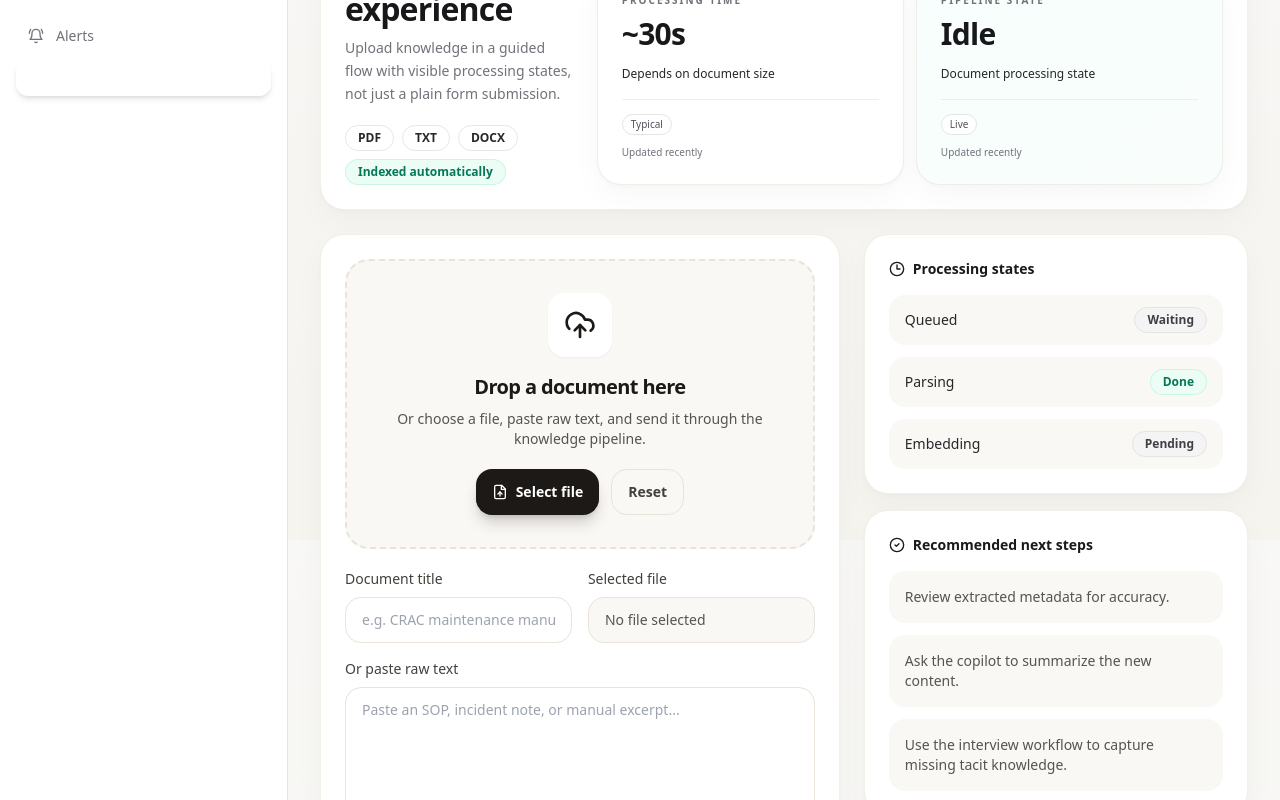
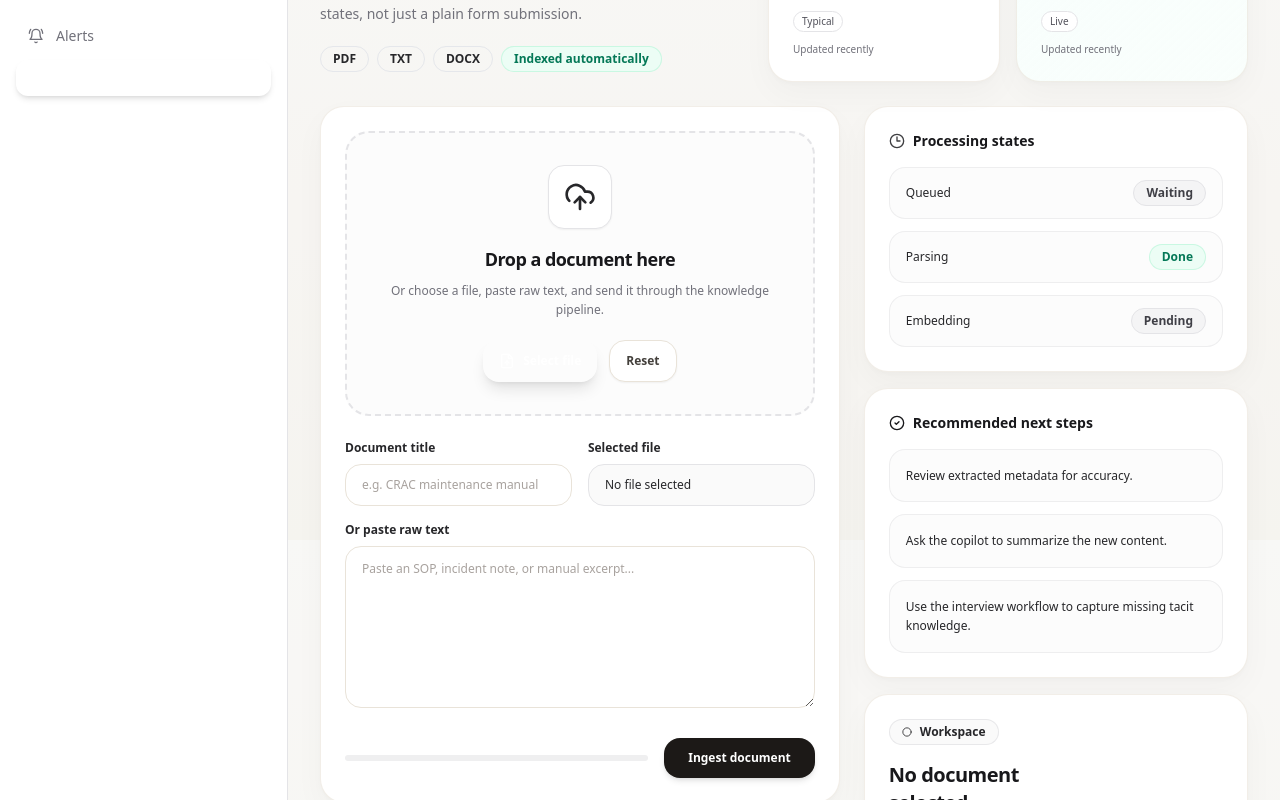
Before and after one commit to Ravindranbit/industrial-knowledge-intelligence, a Next.js app in the folder frontend/: page /ingest in a window 1280 px wide. Shown: the part 260-1060 px from the top of the page. Built offline with nearby package versions, Linux system fonts and the light colour scheme.

Commit message:
Bind ingest page to backend FastAPI pipeline

```diff
--- a/frontend/pages/ingest.js
+++ b/frontend/pages/ingest.js
@@ -59,8 +59,9 @@ export default function Ingest() {
 
   return (
     <div className="space-y-6">
-      <section className="card grid gap-6 xl:grid-cols-[0.8fr_2.2fr] xl:items-end">
-        <div>
+      {/* Top Header & Stats Area - Borderless layout */}
+      <section className="flex flex-col gap-6 xl:flex-row xl:items-start xl:justify-between">
+        <div className="max-w-3xl flex-1">
           <SectionHeader
             eyebrow="Document intake"
             title="Drag-and-drop ingestion experience"
@@ -73,7 +74,7 @@ export default function Ingest() {
             <StatusPill tone="green">Indexed automatically</StatusPill>
           </div>
         </div>
-        <div className="grid gap-3 sm:grid-cols-2">
+        <div className="grid w-full gap-4 sm:grid-cols-2 xl:w-[480px]">
           <StatCard label="Processing time" value="~30s" delta="Typical" hint="Depends on document size" tone="blue" />
           <StatCard label="Pipeline state" value={stage === 'complete' ? 'Ready' : stage === 'processing' ? 'Parsing' : 'Idle'} delta={stage === 'error' ? 'Retry needed' : 'Live'} hint="Document processing state" tone={stage === 'error' ? 'amber' : 'green'} />
         </div>
@@ -86,44 +87,44 @@ export default function Ingest() {
               onDragOver={(e) => { e.preventDefault(); setDragActive(true) }}
               onDragLeave={() => setDragActive(false)}
               onDrop={handleDrop}
-              className={`rounded-3xl border-2 border-dashed p-8 text-center transition ${dragActive ? 'border-blue-400 bg-blue-50' : 'border-slate-200 bg-slate-50'}`}
+              className={`rounded-3xl border-2 border-dashed p-8 text-center transition duration-200 ${dragActive ? 'border-pastel-500 bg-pastel-50/50' : 'border-zinc-200 bg-zinc-50/50 hover:bg-zinc-50'}`}
             >
-              <div className="mx-auto flex h-16 w-16 items-center justify-center rounded-2xl bg-white shadow-sm">
-                <UploadCloud className="h-8 w-8 text-blue-600" />
+              <div className="mx-auto flex h-16 w-16 items-center justify-center rounded-2xl bg-white border border-zinc-200 shadow-sm">
+                <UploadCloud className="h-8 w-8 text-pastel-700" />
               </div>
-              <h3 className="mt-4 text-xl font-semibold text-slate-900">Drop a document here</h3>
-              <p className="mt-2 text-sm text-slate-600">Or choose a file, paste raw text, and send it through the knowledge pipeline.</p>
+              <h3 className="mt-4 text-lg font-semibold text-zinc-900">Drop a document here</h3>
+              <p className="mt-2 text-xs text-zinc-500 leading-relaxed">Or choose a file, paste raw text, and send it through the knowledge pipeline.</p>
               <div className="mt-5 flex flex-wrap justify-center gap-3">
-                <label className="inline-flex cursor-pointer items-center gap-2 rounded-2xl bg-blue-600 px-4 py-3 text-sm font-semibold text-white shadow-lg shadow-blue-600/20 transition duration-200 ease-out hover:-translate-y-0.5 hover:bg-blue-700 active:translate-y-0">
+                <label className="inline-flex cursor-pointer items-center gap-2 rounded-2xl bg-pastel-600 px-4 py-3 text-xs font-semibold text-white shadow-lg shadow-pastel-600/15 transition duration-200 ease-out hover:-translate-y-0.5 hover:bg-pastel-500 active:translate-y-0">
                   <FileUp className="h-4 w-4" />
                   Select file
                   <input type="file" className="hidden" onChange={(e) => onFilePick(e.target.files[0])} />
                 </label>
-                <button type="button" onClick={() => { setFile(null); setText(''); setTitle(''); setStatus(null); setStage('idle') }} className="rounded-2xl border border-slate-200 px-4 py-3 text-sm font-semibold text-slate-700 transition duration-200 ease-out hover:-translate-y-0.5 hover:bg-slate-50 active:translate-y-0">Reset</button>
+                <button type="button" onClick={() => { setFile(null); setText(''); setTitle(''); setStatus(null); setStage('idle') }} className="ui-button-secondary text-xs font-semibold">Reset</button>
               </div>
             </div>
 
-            <div className="mt-5 grid gap-4 md:grid-cols-2">
+            <div className="mt-6 grid gap-4 md:grid-cols-2">
               <div>
-                <div className="text-sm font-medium text-slate-700">Document title</div>
-                <input value={title} onChange={(e) => setTitle(e.target.value)} placeholder="e.g. CRAC maintenance manual" className="mt-2 w-full rounded-2xl border border-slate-200 bg-white px-4 py-3 text-sm outline-none focus:border-blue-300 focus:ring-4 focus:ring-blue-100" />
+                <div className="text-xs font-semibold text-zinc-650">Document title</div>
+                <input value={title} onChange={(e) => setTitle(e.target.value)} placeholder="e.g. CRAC maintenance manual" className="ui-input mt-2 text-xs" />
               </div>
               <div>
-                <div className="text-sm font-medium text-slate-700">Selected file</div>
-                <div className="mt-2 rounded-2xl border border-slate-200 bg-slate-50 px-4 py-3 text-sm text-slate-600">{file ? file.name : 'No file selected'}</div>
+                <div className="text-xs font-semibold text-zinc-650">Selected file</div>
+                <div className="mt-2 rounded-2xl border border-zinc-200 bg-zinc-50 px-4 py-3 text-xs text-zinc-550">{file ? file.name : 'No file selected'}</div>
               </div>
             </div>
 
             <div className="mt-4">
-              <div className="text-sm font-medium text-slate-700">Or paste raw text</div>
-              <textarea value={text} onChange={(e) => setText(e.target.value)} rows={7} className="mt-2 w-full rounded-2xl border border-slate-200 bg-white px-4 py-3 text-sm outline-none focus:border-blue-300 focus:ring-4 focus:ring-blue-100" placeholder="Paste an SOP, incident note, or manual excerpt..." />
+              <div className="text-xs font-semibold text-zinc-650">Or paste raw text</div>
+              <textarea value={text} onChange={(e) => setText(e.target.value)} rows={7} className="ui-input mt-2 text-xs leading-relaxed" placeholder="Paste an SOP, incident note, or manual excerpt..." />
             </div>
 
-            <div className="mt-5 flex flex-col gap-3 md:flex-row md:items-center md:justify-between">
-              <div className="h-2 w-full rounded-full bg-slate-100 md:max-w-md">
-                <div className={`h-2 rounded-full ${stage === 'error' ? 'bg-rose-500' : 'bg-blue-600'}`} style={{ width: `${progress}%` }} />
+            <div className="mt-6 flex flex-col gap-4 sm:flex-row sm:items-center sm:justify-between">
+              <div className="h-1.5 w-full rounded-full bg-zinc-200/60 sm:max-w-md">
+                <div className={`h-1.5 rounded-full ${stage === 'error' ? 'bg-rose-500' : 'bg-pastel-600'}`} style={{ width: `${progress}%` }} />
               </div>
-              <button onClick={upload} disabled={loading} className="inline-flex items-center justify-center gap-2 rounded-2xl bg-blue-600 px-5 py-3 text-sm font-semibold text-white shadow-lg shadow-blue-600/20 transition duration-200 ease-out hover:-translate-y-0.5 hover:bg-blue-700 active:translate-y-0 disabled:cursor-not-allowed disabled:opacity-60">
+              <button onClick={upload} disabled={loading} className="ui-button text-xs whitespace-nowrap" style={{ paddingLeft: '24px', paddingRight: '24px' }}>
                 {loading ? 'Processing...' : 'Ingest document'}
               </button>
             </div>
@@ -131,31 +132,31 @@ export default function Ingest() {
 
           {status && (
             <div className="card">
-              <div className="flex items-center gap-2 text-sm font-semibold text-slate-900">
-                {stage === 'complete' ? <CheckCircle2 className="h-4 w-4 text-emerald-600" /> : <AlertCircle className="h-4 w-4 text-rose-600" />}
+              <div className="flex items-center gap-2 text-sm font-semibold text-zinc-900">
+                {stage === 'complete' ? <CheckCircle2 className="h-4 w-4 text-emerald-500" /> : <AlertCircle className="h-4 w-4 text-rose-500" />}
                 Processing result
               </div>
-              <pre className="mt-4 overflow-auto rounded-2xl bg-slate-50 p-4 text-sm text-slate-700">{JSON.stringify(status, null, 2)}</pre>
+              <pre className="mt-4 overflow-auto rounded-2xl bg-zinc-50 border border-zinc-250/50 p-4 text-xs text-zinc-600 leading-relaxed max-h-60">{JSON.stringify(status, null, 2)}</pre>
             </div>
           )}
         </div>
 
         <div className="space-y-4">
           <div className="card">
-            <div className="flex items-center gap-2 text-sm font-semibold text-slate-900"><Clock3 className="h-4 w-4 text-blue-600" />Processing states</div>
+            <div className="flex items-center gap-2 text-sm font-semibold text-zinc-900"><Clock3 className="h-4 w-4 text-pastel-700 animate-pulse" />Processing states</div>
             <div className="mt-4 space-y-3">
-              <div className="flex items-center justify-between rounded-2xl bg-slate-50 px-4 py-3 text-sm"><span>Queued</span><StatusPill tone={stage === 'idle' ? 'slate' : 'green'}>{stage === 'idle' ? 'Waiting' : 'Done'}</StatusPill></div>
-              <div className="flex items-center justify-between rounded-2xl bg-slate-50 px-4 py-3 text-sm"><span>Parsing</span><StatusPill tone={stage === 'processing' ? 'amber' : 'green'}>{stage === 'processing' ? 'In progress' : 'Done'}</StatusPill></div>
-              <div className="flex items-center justify-between rounded-2xl bg-slate-50 px-4 py-3 text-sm"><span>Embedding</span><StatusPill tone={stage === 'complete' ? 'green' : 'slate'}>{stage === 'complete' ? 'Complete' : 'Pending'}</StatusPill></div>
+              <div className="flex items-center justify-between rounded-2xl bg-zinc-50/50 border border-zinc-200/60 px-4 py-3 text-xs"><span>Queued</span><StatusPill tone={stage === 'idle' ? 'slate' : 'green'}>{stage === 'idle' ? 'Waiting' : 'Done'}</StatusPill></div>
+              <div className="flex items-center justify-between rounded-2xl bg-zinc-50/50 border border-zinc-200/60 px-4 py-3 text-xs"><span>Parsing</span><StatusPill tone={stage === 'processing' ? 'amber' : 'green'}>{stage === 'processing' ? 'In progress' : 'Done'}</StatusPill></div>
+              <div className="flex items-center justify-between rounded-2xl bg-zinc-50/50 border border-zinc-200/60 px-4 py-3 text-xs"><span>Embedding</span><StatusPill tone={stage === 'complete' ? 'green' : 'slate'}>{stage === 'complete' ? 'Complete' : 'Pending'}</StatusPill></div>
             </div>
           </div>
 
           <div className="card">
-            <div className="flex items-center gap-2 text-sm font-semibold text-slate-900"><CheckCircle2 className="h-4 w-4 text-blue-600" />Recommended next steps</div>
-            <div className="mt-4 space-y-3 text-sm text-slate-600">
-              <div className="rounded-2xl bg-slate-50 p-4">Review extracted metadata for accuracy.</div>
-              <div className="rounded-2xl bg-slate-50 p-4">Ask the copilot to summarize the new content.</div>
-              <div className="rounded-2xl bg-slate-50 p-4">Use the interview workflow to capture missing tacit knowledge.</div>
+            <div className="flex items-center gap-2 text-sm font-semibold text-zinc-900"><CheckCircle2 className="h-4 w-4 text-pastel-700" />Recommended next steps</div>
+            <div className="mt-4 space-y-3 text-xs text-zinc-550 leading-relaxed">
+              <div className="rounded-2xl bg-zinc-50/50 border border-zinc-200/60 p-4">Review extracted metadata for accuracy.</div>
+              <div className="rounded-2xl bg-zinc-50/50 border border-zinc-200/60 p-4">Ask the copilot to summarize the new content.</div>
+              <div className="rounded-2xl bg-zinc-50/50 border border-zinc-200/60 p-4">Use the interview workflow to capture missing tacit knowledge.</div>
             </div>
           </div>
 
@@ -163,8 +164,8 @@ export default function Ingest() {
             <EmptyState
               title="No document selected"
               description="Choose a file or paste content to begin the ingestion workflow. The intake panel will show progress as the document moves through parsing and indexing."
-              primaryAction={<label className="rounded-2xl bg-blue-600 px-4 py-3 text-sm font-semibold text-white"><input type="file" className="hidden" onChange={(e) => onFilePick(e.target.files[0])} />Select file</label>}
-              secondaryAction={<button onClick={() => setText('Sample maintenance note...')} className="rounded-2xl border border-slate-200 px-4 py-3 text-sm font-semibold text-slate-700">Insert sample text</button>}
+               primaryAction={<label className="rounded-2xl bg-pastel-600 px-4 py-3 text-xs font-semibold text-white shadow-lg shadow-pastel-600/15 hover:bg-pastel-500 cursor-pointer"><input type="file" className="hidden" onChange={(e) => onFilePick(e.target.files[0])} />Select file</label>}
+              secondaryAction={<button onClick={() => setText('Sample maintenance note...')} className="ui-button-secondary text-xs font-semibold">Insert sample text</button>}
               illustration="diagram"
             />
           )}
```
